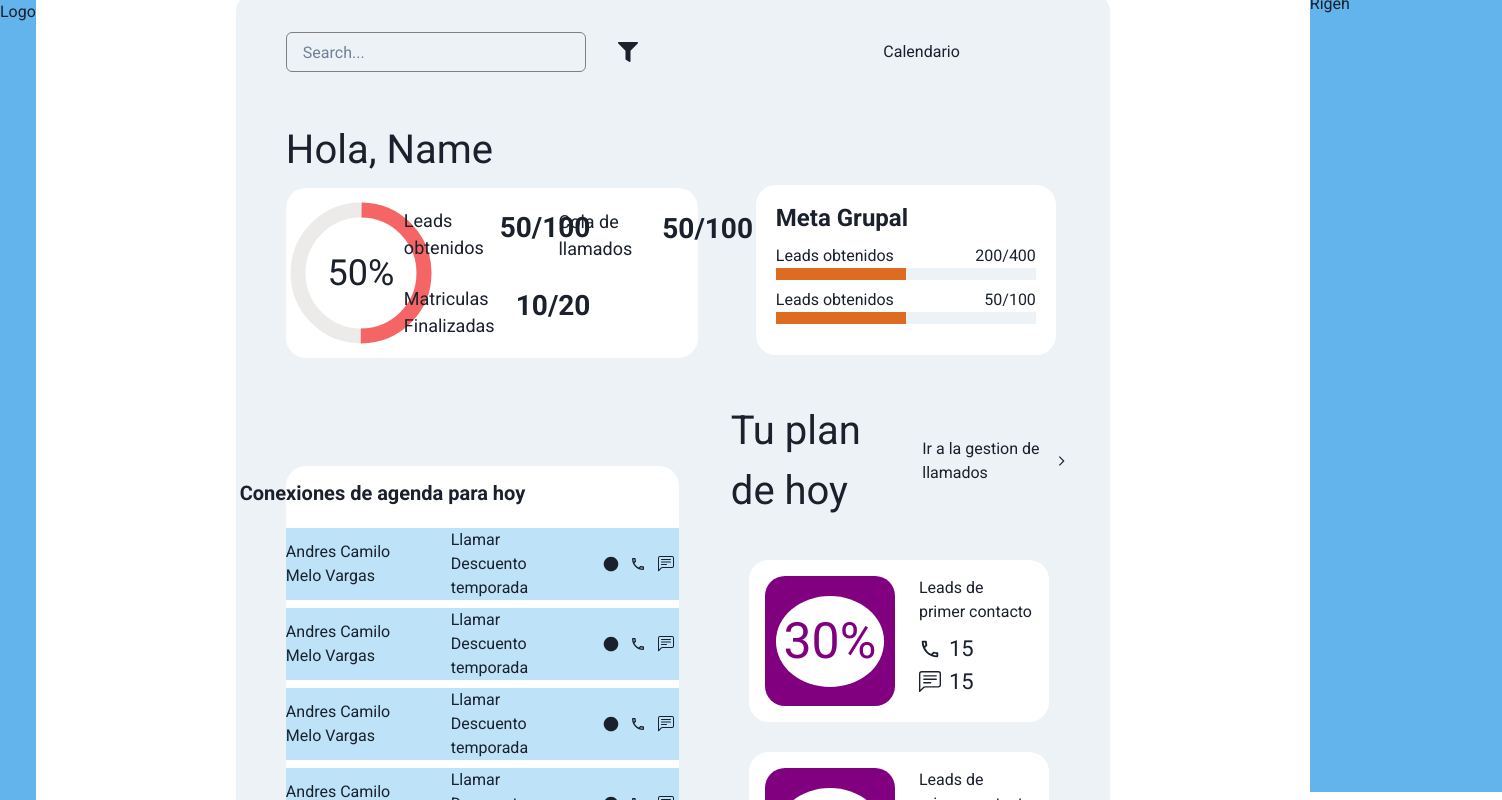
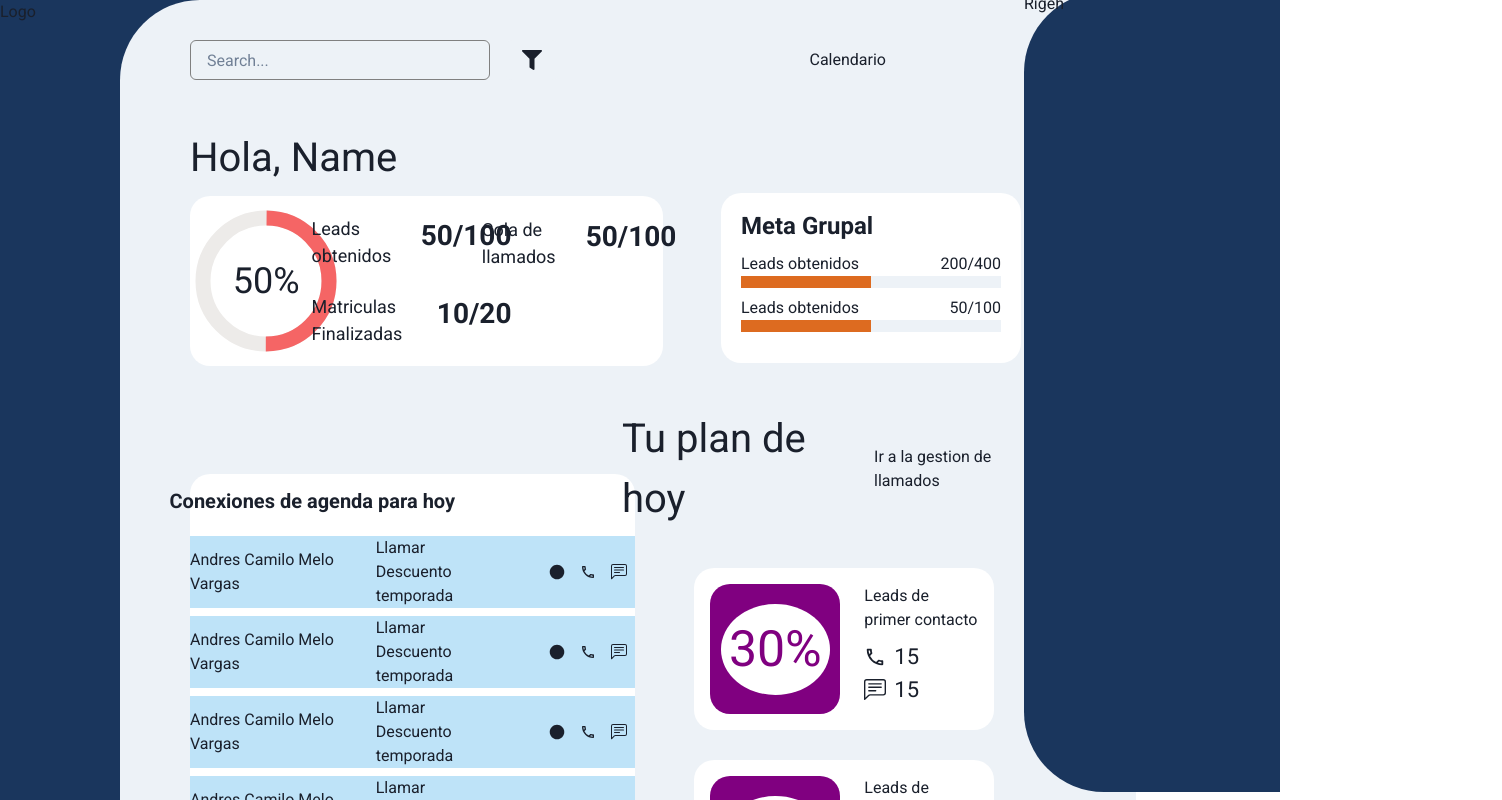
Before and after one commit to andycaseres2/prueba-kuepa-frontendjr, a React (Vite) app: page / in a window 1280 px wide. Shown: the top 800 px of the page, 1502 px wide, since content can reach past the window. Built offline with nearby package versions, Linux system fonts and the light colour scheme.

Commit message:
correction sections posistion

```diff
--- a/src/Components/Header.jsx
+++ b/src/Components/Header.jsx
@@ -9,7 +9,7 @@ export const Header = () => {
         pt="40px"
         pb="40px"
         pl="50px"
-        pr="150px"
+        pr="250px"
         justifyContent="space-between"
         alignItems="center"
         flexDirection="row"
--- a/src/Components/Home.jsx
+++ b/src/Components/Home.jsx
@@ -3,17 +3,17 @@ import React from "react";
 import { Conexiones } from "./Conexiones";
 import { Header } from "./Header";
 import { Perfil } from "./Perfil";
+import "./home.css";
 
 export const Home = () => {
   return (
     <>
       <Stack
+        className="home"
+        zIndex={99999}
+        borderLeftRadius="80px"
+        position="relative"
         backgroundColor="#EDF2F7"
-        ml="12rem"
-        mr="12rem"
-        borderRadius="20px"
-        position="relative"
-        bottom="8px"
       >
         <Header />
         <Perfil />
--- a/src/Components/NavbarLeft.jsx
+++ b/src/Components/NavbarLeft.jsx
@@ -4,7 +4,13 @@ import { Stack, Text } from "@chakra-ui/react";
 export const NavbarLeft = () => {
   return (
     <>
-      <Stack width="12rem" height="100vh" backgroundColor="blue.300">
+      <Stack
+        width="20rem"
+        height="100%"
+        backgroundColor="#1A365D"
+        zIndex={1}
+        position="absolute"
+      >
         <Text>Logo</Text>
       </Stack>
     </>
--- a/src/Components/Navbarright.jsx
+++ b/src/Components/Navbarright.jsx
@@ -5,11 +5,13 @@ export const Navbarright = () => {
   return (
     <div>
       <Stack
-        width="12rem"
+        width="16rem"
         height="100vh"
-        backgroundColor="blue.300"
+        backgroundColor="#1A365D"
         position="relative"
         bottom="8px"
+        borderLeftRadius="80px"
+        zIndex={99999999}
       >
         <Text>Rigeh</Text>
       </Stack>
--- a/src/Components/Planhoy.jsx
+++ b/src/Components/Planhoy.jsx
@@ -5,15 +5,16 @@ import { BsChatLeftText } from "react-icons/bs";
 
 export const Planhoy = () => {
   return (
-    <Stack pl="50px" width="90%" position="relative" bottom="50px">
+    <Stack width="90%" position="relative" bottom="50px">
       {/* title */}
       <Stack
         flexDirection="row"
-        justifyContent="space-between"
+        justifyContent="space-around"
         alignItems="center"
         pb={4}
         position="relative"
         bottom="15px"
+        right="20px"
       >
         <Text fontSize="40px">Tu plan de hoy</Text>
         <Box display="flex" justifyContent="center" alignItems="center">
@@ -30,6 +31,7 @@ export const Planhoy = () => {
         flexWrap="wrap"
         width="100%"
         gap="30px"
+        pr="40px"
       >
         {/* card1 */}
         <Stack
```
